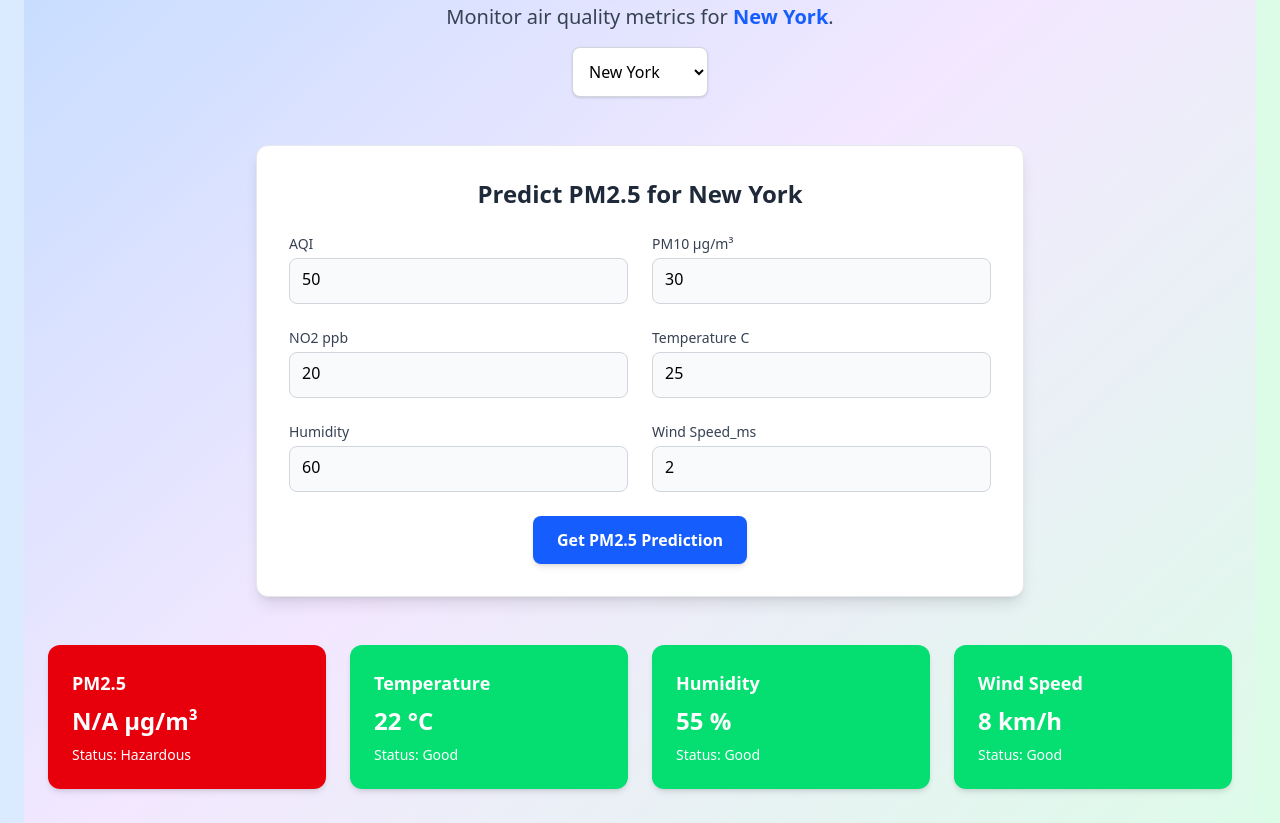
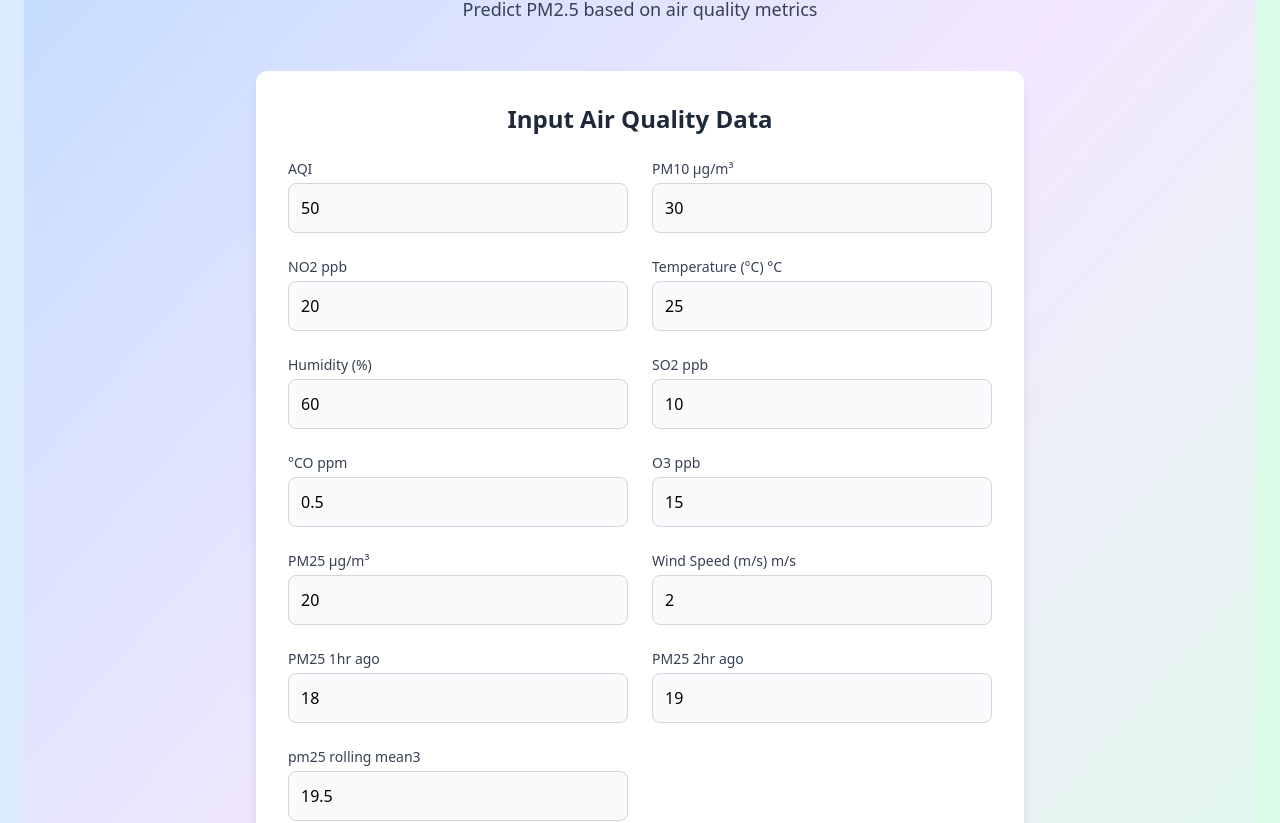
Before and after one commit to SatyaRy/air-quality-predict-webapp, a React (Vite) app in the folder frontend/: page /dashboard in a window 1280 px wide. Shown: the part 229-1052 px from the top of the page. Built offline with nearby package versions, Linux system fonts and the light colour scheme.

Commit message:
feat: Update Dashboard and Performance components for improved PM2.5 prediction and metrics visualization

```diff
--- a/frontend/package.json
+++ b/frontend/package.json
@@ -19,6 +19,7 @@
     "react": "^19.0.0",
     "react-chartjs-2": "^5.3.0",
     "react-dom": "^19.0.0",
+    "react-icons": "^5.5.0",
     "react-router-dom": "^7.5.2",
     "tailwindcss": "^4.1.4"
   },
--- a/frontend/src/pages/Dashboard.jsx
+++ b/frontend/src/pages/Dashboard.jsx
@@ -1,75 +1,29 @@
-// src/pages/Dashboard.js
-import React, { useState, useEffect } from "react";
+import React, { useState } from "react";
 import axios from "axios";
 import AQICard from "../components/AQICard";
-import { Link } from "react-router-dom";
-
-// Mock data to simulate dynamic metrics (replace with real API calls later)
-const mockCityData = {
-  "New York": { temperature: 22, humidity: 55, wind_speed: 8 },
-  "Los Angeles": { temperature: 28, humidity: 40, wind_speed: 5 },
-  London: { temperature: 18, humidity: 70, wind_speed: 12 },
-  Beijing: { temperature: 26, humidity: 60, wind_speed: 7 },
-  Delhi: { temperature: 35, humidity: 45, wind_speed: 10 },
-  Paris: { temperature: 20, humidity: 65, wind_speed: 9 },
-  Tokyo: { temperature: 25, humidity: 50, wind_speed: 6 },
-  Sydney: { temperature: 24, humidity: 55, wind_speed: 11 },
-  "São Paulo": { temperature: 27, humidity: 60, wind_speed: 8 },
-  Cairo: { temperature: 30, humidity: 35, wind_speed: 14 },
-};
 
 function Dashboard() {
-  const cities = [
-    "New York",
-    "Los Angeles",
-    "London",
-    "Beijing",
-    "Delhi",
-    "Paris",
-    "Tokyo",
-    "Sydney",
-    "São Paulo",
-    "Cairo",
-  ];
-
-  // State for city selection
-  const [selectedCity, setSelectedCity] = useState(cities[0]);
-
-  // State for form inputs
+  // State for form inputs matching PM25Input schema
   const [formData, setFormData] = useState({
     AQI: 50,
     PM10_μgm3: 30,
     NO2_ppb: 20,
     Temperature_C: 25,
     Humidity_: 60,
+    SO2_ppb: 10,
+    CO_ppm: 0.5,
+    O3_ppb: 15,
+    PM25_μgm3: 20,
     Wind_Speed_ms: 2,
+    PM25_1hr_ago: 18,
+    PM25_2hr_ago: 19,
+    pm25_rolling_mean3: 19.5,
   });
 
-  // State for prediction result (PM2.5)
+  // State for prediction result and UI feedback
   const [pm25, setPm25] = useState(null);
   const [loading, setLoading] = useState(false);
   const [error, setError] = useState(null);
-
-  // State for dynamic metrics (temperature, humidity, wind speed)
-  const [dynamicData, setDynamicData] = useState({
-    temperature: null,
-    humidity: null,
-    wind_speed: null,
-  });
-
-  // Fetch dynamic data when the selected city changes
-  useEffect(() => {
-    const fetchDynamicData = () => {
-      // Simulate fetching data for the selected city
-      const cityData = mockCityData[selectedCity];
-      setDynamicData({
-        temperature: cityData.temperature,
-        humidity: cityData.humidity,
-        wind_speed: cityData.wind_speed,
-      });
-    };
-    fetchDynamicData();
-  }, [selectedCity]);
 
   // Handle form input changes
   const handleChange = (e) => {
@@ -88,99 +42,70 @@
     setPm25(null);
 
     try {
-      console.log("Submitting prediction with input:", formData);
       const response = await axios.post(
         "http://localhost:8000/api/v1/predict",
-        {
-          AQI: formData.AQI,
-          PM10_μgm3: formData.PM10_μgm3,
-          NO2_ppb: formData.NO2_ppb,
-          Temperature_C: formData.Temperature_C,
-          Humidity_: formData.Humidity_,
-          Wind_Speed_ms: formData.Wind_Speed_ms,
-        }
+        formData
       );
-      console.log("Prediction response:", response.data);
-      setPm25(response.data.predicted_pm25);
+      const predictedPm25 = response.data.predicted_pm25;
+      if (predictedPm25 === undefined) {
+        throw new Error("PM2.5 prediction not found in response");
+      }
+      setPm25(predictedPm25);
     } catch (err) {
       const errorMessage =
-        err.response?.data?.detail || "Error fetching prediction";
-      console.error("Fetch prediction error:", err);
+        err.response?.data?.detail ||
+        err.message ||
+        "Error fetching prediction";
       setError(errorMessage);
     } finally {
       setLoading(false);
     }
   };
 
-  // Prepare data for rendering
+  // Format labels for input fields
+  const formatLabel = (key) => {
+    let label = key.replace(/_/g, " ");
+    label = label.replace("μgm3", "µg/m³");
+    label = label.replace("ppb", "ppb");
+    label = label.replace("ppm", "ppm");
+    label = label.replace("C", "°C");
+    label = label.replace("ms", "m/s");
+    label = label.replace("Humidity", "Humidity (%)");
+    label = label.replace("Wind Speed", "Wind Speed (m/s)");
+    label = label.replace("Temperature", "Temperature (°C)");
+    return label;
+  };
+
+  // Data for displaying PM2.5 result
   const data = [
     {
       title: "PM2.5",
       value: pm25 !== null ? pm25.toFixed(2) : "N/A",
       unit: "µg/m³",
-    },
-    {
-      title: "Temperature",
-      value: dynamicData.temperature || "N/A",
-      unit: "°C",
-      status: "Good",
-    },
-    {
-      title: "Humidity",
-      value: dynamicData.humidity || "N/A",
-      unit: "%",
-      status: "Good",
-    },
-    {
-      title: "Wind Speed",
-      value: dynamicData.wind_speed || "N/A",
-      unit: "km/h",
-      status: "Good",
+      status: pm25 !== null ? (pm25 > 50 ? "Moderate" : "Good") : "Unknown",
     },
   ];
-
-  console.log("Rendering Dashboard component", {
-    pm25,
-    loading,
-    error,
-    selectedCity,
-    dynamicData,
-  });
 
   return (
     <div className="min-h-screen bg-gradient-to-br from-blue-200 via-purple-100 to-green-100 pt-20">
       <div className="container mx-auto px-6 py-16">
-        {/* Header Section */}
-        <section className="text-center mb-12 animate-fade-in">
-          <h1 className="text-4xl md:text-5xl font-extrabold text-blue-900 mb-4 drop-shadow-md">
+        {/* Header */}
+        <section className="text-center mb-12">
+          <h1 className="text-4xl font-extrabold text-blue-900 mb-4">
             Air Quality Dashboard
           </h1>
-          <p className="text-lg md:text-xl text-gray-700 max-w-2xl mx-auto">
-            Monitor air quality metrics for{" "}
-            <span className="font-semibold text-blue-600">{selectedCity}</span>.
+          <p className="text-lg text-gray-700">
+            Predict PM2.5 based on air quality metrics
           </p>
-          <div className="mt-4">
-            <select
-              value={selectedCity}
-              onChange={(e) => setSelectedCity(e.target.value)}
-              className="p-3 bg-white border border-gray-300 rounded-lg shadow-sm focus:outline-none focus:ring-2 focus:ring-blue-500 transition-all duration-300 hover:shadow-md"
-            >
-              {cities.map((city) => (
-                <option key={city} value={city}>
-                  {city}
-                </option>
-              ))}
-            </select>
-          </div>
         </section>
 
         {/* Prediction Form */}
         <section className="mb-12 max-w-3xl mx-auto">
-          <div className="bg-white p-8 rounded-xl shadow-lg border border-gray-200 animate-fade-in">
+          <div className="bg-white p-8 rounded-xl shadow-lg">
             <h2 className="text-2xl font-bold text-gray-800 mb-6 text-center">
-              Predict PM2.5 for {selectedCity}
+              Input Air Quality Data
             </h2>
-            <form onSubmit={handleSubmit} className="space-y-6">
+            <div className="space-y-6">
               <div className="grid grid-cols-1 sm:grid-cols-2 gap-6">
                 {Object.keys(formData).map((key) => (
                   <div key={key} className="relative">
@@ -188,7 +113,7 @@
                       htmlFor={key}
                       className="block text-sm font-medium text-gray-700 mb-1"
                     >
-                      {key.replace("_", " ").replace("μgm3", "µg/m³")}
+                      {formatLabel(key)}
                     </label>
                     <input
                       type="number"
@@ -198,7 +123,7 @@
                       onChange={handleChange}
                       step="0.1"
                       required
-                      className="w-full p-3 bg-gray-50 pt-2 border border-gray-300 rounded-lg focus:outline-none focus:ring-2 focus:ring-blue-500 transition-all duration-300 hover:border-blue-400"
+                      className="w-full p-3 bg-gray-50 border border-gray-300 rounded-lg"
                       placeholder={`Enter ${key}`}
                     />
                   </div>
@@ -206,37 +131,34 @@
               </div>
               <div className="text-center">
                 <button
-                  type="submit"
+                  onClick={handleSubmit}
                   disabled={loading}
-                  className={`px-6 py-3 rounded-lg text-white font-semibold transition-all duration-300 transform hover:scale-105 ${
+                  className={`px-6 py-3 rounded-lg text-white font-semibold ${
                     loading
                       ? "bg-blue-400 cursor-not-allowed"
-                      : "bg-blue-600 hover:bg-blue-700 shadow-md hover:shadow-lg"
+                      : "bg-blue-600 hover:bg-blue-700"
                   }`}
                 >
                   {loading ? "Predicting..." : "Get PM2.5 Prediction"}
                 </button>
               </div>
-            </form>
+            </div>
           </div>
         </section>
 
-        {/* Error and Loading States */}
+        {/* Error Display */}
         {error && (
-          <div className="text-center mb-8 animate-pulse">
+          <div className="text-center mb-8">
             <p className="text-red-500 bg-red-100 p-4 rounded-lg inline-block">
               Error: {error}
             </p>
           </div>
         )}
 
-        {/* Metrics Grid */}
-        <section className="grid grid-cols-1 sm:grid-cols-2 lg:grid-cols-4 gap-6 mb-12">
+        {/* Result Display */}
+        <section className="grid grid-cols-1 gap-6 max-w-xs mx-auto">
           {data.map((item, index) => (
-            <div
-              key={index}
-              className="transform transition-all duration-300 hover:-translate-y-2 hover:shadow-xl"
-            >
+            <div key={index}>
               <AQICard
                 title={item.title}
                 value={item.value}
--- a/frontend/src/pages/Performance.jsx
+++ b/frontend/src/pages/Performance.jsx
@@ -10,7 +10,7 @@
   Title,
   Tooltip,
   Legend,
-  CategoryScale, // Ensure this is imported
+  CategoryScale,
 } from "chart.js";
 
 // Register Chart.js components
@@ -18,7 +18,7 @@
   LineElement,
   PointElement,
   LinearScale,
-  CategoryScale, // Ensure this is registered
+  CategoryScale,
   Title,
   Tooltip,
   Legend
@@ -49,41 +49,64 @@
 }
 
 function Performance() {
-  // Static performance metrics (no backend endpoint yet)
+  // State for chart data and metrics
+  const [chartData, setChartData] = useState(null);
+  const [loading, setLoading] = useState(false);
+  const [error, setError] = useState(null);
+  const [mae, setMae] = useState(null);
+  const [rmse, setRmse] = useState(null);
+
+  // Sample inputs for 10 predictions, matching PM25Input schema
+  const sampleInputs = Array.from({ length: 10 }, (_, i) => ({
+    AQI: 40 + i * 5, // 40 to 85
+    PM10_μgm3: 20 + i * 3, // 20 to 47
+    NO2_ppb: 15 + i * 2, // 15 to 33
+    SO2_ppb: 5 + i * 1, // 5 to 14
+    CO_ppm: 0.2 + i * 0.1, // 0.2 to 1.1
+    O3_ppb: 10 + i * 2, // 10 to 28
+    Temperature_C: 20 + i * 1, // 20 to 29
+    Humidity_: 50 + i * 2, // 50 to 68
+    Wind_Speed_ms: 1 + i * 0.5, // 1 to 5.5
+    PM25_1hr_ago: 15 + i * 1, // 15 to 24
+    PM25_2hr_ago: 14 + i * 1, // 14 to 23
+    pm25_rolling_mean3: 14.5 + i * 1, // 14.5 to 23.5
+    PM25_μgm3: 16 + i * 2, // 16 to 34 (used as actual PM2.5)
+  }));
+
+  // Metrics array, dynamically updated
   const metrics = [
     {
       title: "Mean Absolute Error (MAE)",
-      value: "3.45",
+      value: mae !== null ? mae : "N/A",
       unit: "µg/m³",
       description: "Measures average prediction error magnitude.",
     },
     {
       title: "Root Mean Squared Error (RMSE)",
-      value: "4.12",
+      value: rmse !== null ? rmse : "N/A",
       unit: "µg/m³",
       description: "Emphasizes larger prediction errors.",
     },
   ];
 
-  // State for chart data
-  const [chartData, setChartData] = useState(null);
-  const [loading, setLoading] = useState(false);
-  const [error, setError] = useState(null);
+  // Functions to calculate MAE and RMSE
+  const calculateMAE = (actual, predicted) => {
+    if (actual.length !== predicted.length) return null;
+    const sum = actual.reduce(
+      (acc, val, i) => acc + Math.abs(val - predicted[i]),
+      0
+    );
+    return (sum / actual.length).toFixed(2);
+  };
 
-  // Sample inputs for 10 predictions (simulating different conditions)
-  const sampleInputs = Array.from({ length: 10 }, (_, i) => ({
-    AQI: 40 + i * 5, // Vary AQI from 40 to 85
-    PM10_μgm3: 20 + i * 3, // Vary PM10 from 20 to 47
-    NO2_ppb: 15 + i * 2, // Vary NO2 from 15 to 33
-    Temperature_C: 20 + i * 1, // Vary temperature from 20 to 29
-    Humidity_: 50 + i * 2, // Vary humidity from 50 to 68
-    Wind_Speed_ms: 1 + i * 0.5, // Vary wind speed from 1 to 5.5
-  }));
-
-  // Simulate actual PM2.5 values (for demo purposes)
-  const actualValues = sampleInputs.map(
-    (input, i) => input.PM10_μgm3 * 0.5 + i * 2
-  ); // Simplified simulation
+  const calculateRMSE = (actual, predicted) => {
+    if (actual.length !== predicted.length) return null;
+    const sum = actual.reduce(
+      (acc, val, i) => acc + Math.pow(val - predicted[i], 2),
+      0
+    );
+    return Math.sqrt(sum / actual.length).toFixed(2);
+  };
 
   useEffect(() => {
     const fetchPredictions = async () => {
@@ -94,6 +117,7 @@
         const predictions = await Promise.all(
           sampleInputs.map(async (input, index) => {
             try {
+              console.log(`Sending input ${index + 1}:`, input);
               const response = await axios.post(
                 "http://localhost:8000/api/v1/predict",
                 input
@@ -102,25 +126,37 @@
               return response.data.predicted_pm25;
             } catch (err) {
               console.error(`Error in prediction ${index + 1}:`, err);
-              throw err;
+              return null; // Handle individual prediction failure
             }
           })
         );
 
+        // Filter out failed predictions and corresponding actual values
+        const actualValues = sampleInputs.map((input) => input.PM25_μgm3);
+        const validIndices = predictions
+          .map((pred, i) => (pred !== null ? i : -1))
+          .filter((i) => i !== -1);
+        const validPredictions = validIndices.map((i) => predictions[i]);
+        const validActualValues = validIndices.map((i) => actualValues[i]);
+
+        if (validPredictions.length === 0) {
+          throw new Error("No valid predictions received.");
+        }
+
         // Prepare chart data
         const newChartData = {
-          labels: Array.from({ length: 10 }, (_, i) => `Sample ${i + 1}`),
+          labels: validIndices.map((i) => `Sample ${i + 1}`),
           datasets: [
             {
               label: "Actual PM2.5",
-              data: actualValues,
+              data: validActualValues,
               borderColor: "blue",
               fill: false,
               tension: 0.1,
             },
             {
               label: "Predicted PM2.5",
-              data: predictions,
+              data: validPredictions,
               borderColor: "red",
               fill: false,
               tension: 0.1,
@@ -129,9 +165,17 @@
         };
         console.log("Chart data prepared:", newChartData);
         setChartData(newChartData);
+
+        // Calculate metrics
+        const maeValue = calculateMAE(validActualValues, validPredictions);
+        const rmseValue = calculateRMSE(validActualValues, validPredictions);
+        setMae(maeValue);
+        setRmse(rmseValue);
       } catch (err) {
         const errorMessage =
-          err.response?.data?.detail || "Error fetching predictions";
+          err.response?.data?.detail ||
+          err.message ||
+          "Error fetching predictions";
         console.error("Fetch predictions error:", errorMessage);
         setError(errorMessage);
       } finally {
@@ -140,13 +184,21 @@
     };
     fetchPredictions();
 
-    // Cleanup on unmount to prevent memory leaks
+    // Cleanup on unmount
     return () => {
-      setChartData(null); // Reset chart data
+      setChartData(null);
+      setMae(null);
+      setRmse(null);
     };
   }, []);
 
-  console.log("Rendering Performance component", { chartData, loading, error });
+  console.log("Rendering Performance component", {
+    chartData,
+    loading,
+    error,
+    mae,
+    rmse,
+  });
 
   return (
     <div className="min-h-screen bg-gradient-to-b from-blue-50 to-white pt-20">
@@ -157,7 +209,7 @@
             Model Performance
           </h1>
           <p className="text-lg md:text-xl text-gray-600 max-w-2xl mx-auto">
-            Evaluate the accuracy of our air quality prediction models using key
+            Evaluate the accuracy of our air quality prediction model using key
             metrics and visualizations.
           </p>
         </section>
@@ -188,13 +240,16 @@
           <h2 className="text-3xl md:text-4xl font-bold text-gray-800 mb-8">
             Actual vs. Predicted PM2.5
           </h2>
+          <p className="text-gray-600 mb-6">
+            Note: Actual PM2.5 values are simulated for demonstration purposes.
+          </p>
           {loading && <p className="text-gray-600 mb-6">Loading chart...</p>}
           {error && <p className="text-red-500 mb-6">Error: {error}</p>}
           {!loading && !error && chartData ? (
             <ChartErrorBoundary>
               <div className="bg-white rounded-xl p-8 max-w-4xl mx-auto shadow-md">
                 <Line
-                  key={JSON.stringify(chartData)} // Force re-render on data change
+                  key={JSON.stringify(chartData)}
                   data={chartData}
                   options={{
                     responsive: true,
@@ -207,7 +262,7 @@
                     },
                     scales: {
                       x: {
-                        type: "category", // Explicitly set scale type
+                        type: "category",
                         title: {
                           display: true,
                           text: "Sample Number",
```
Also changed, not shown: 2 other files (tests, documents, lock files or other folders).
